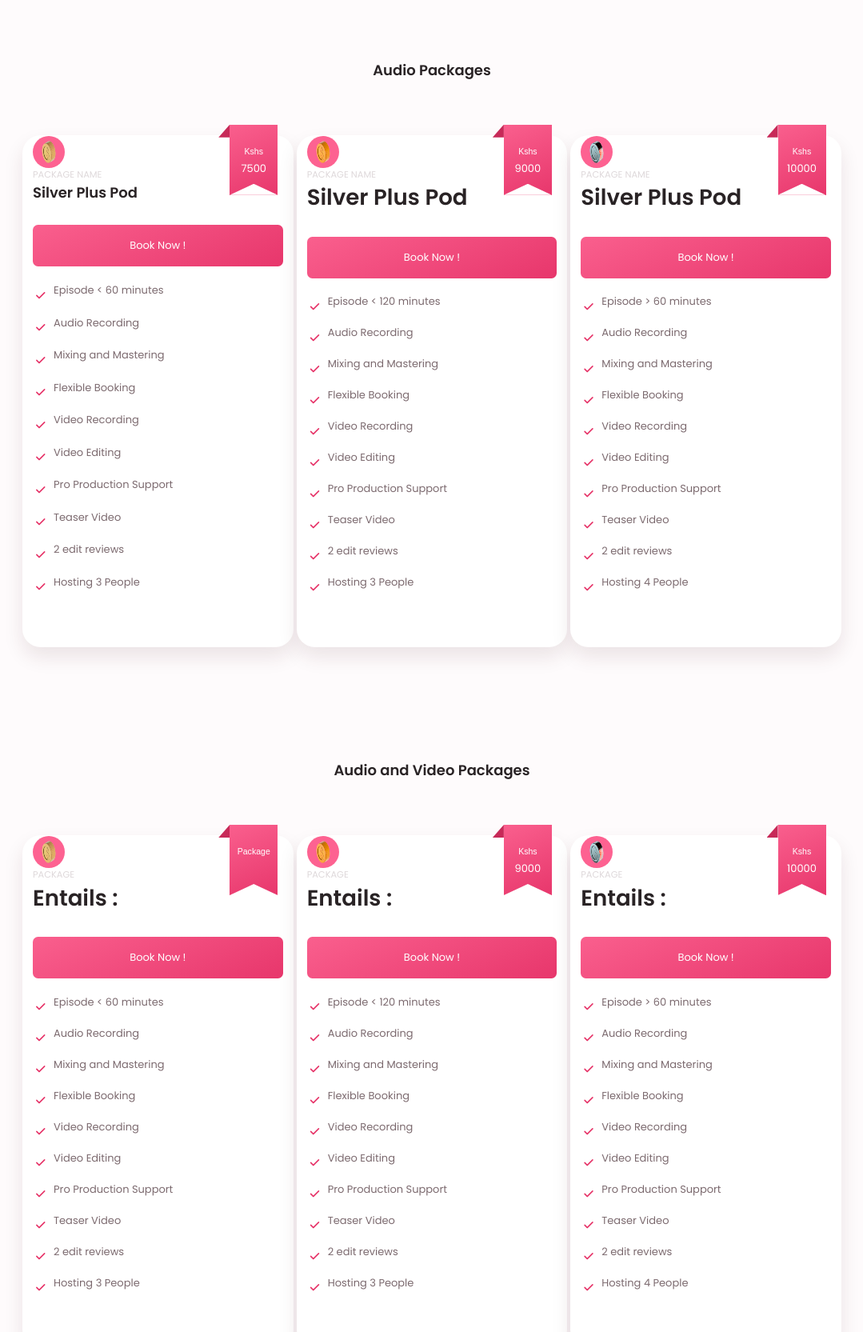
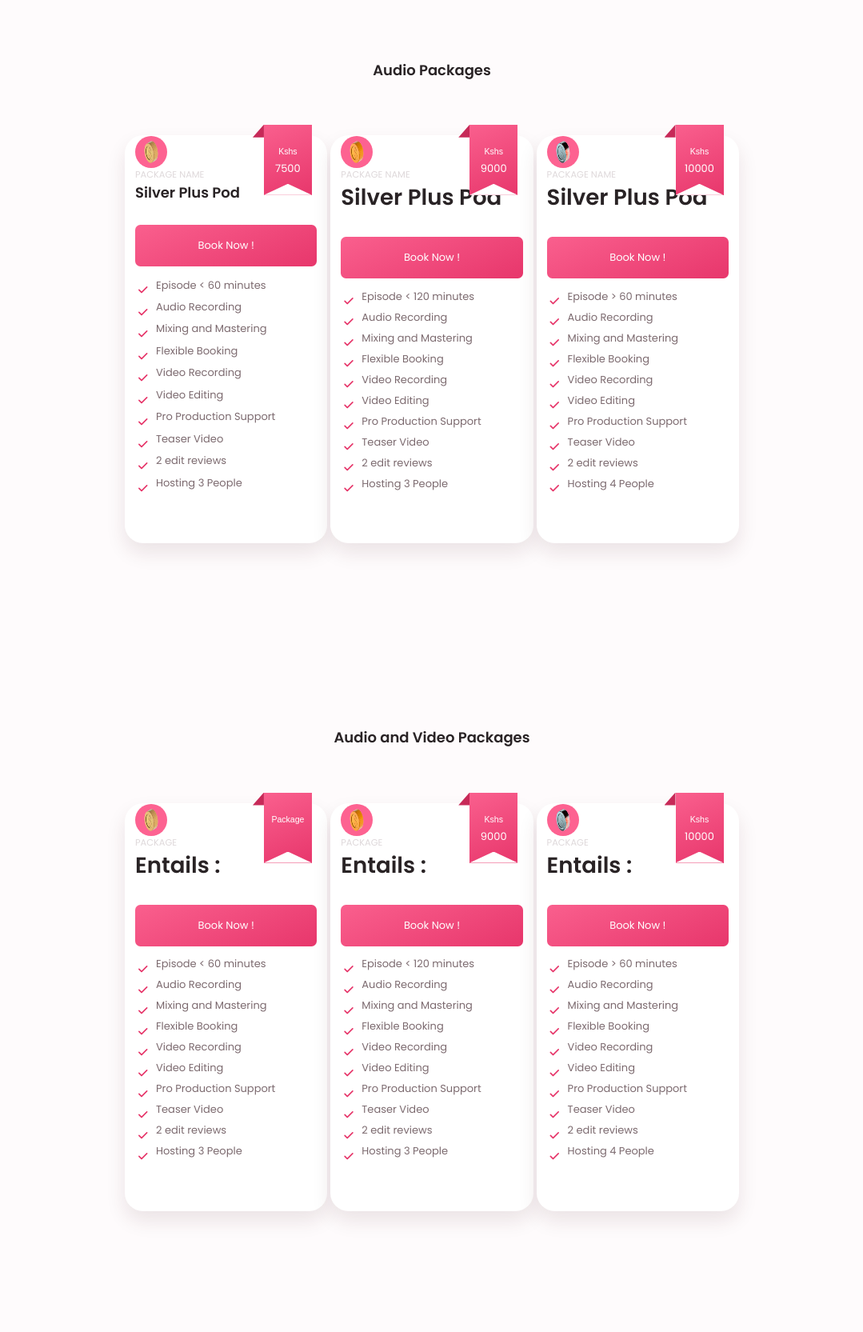
Before and after one commit to KevinMactoo/blueberry, a PHP site: page / in a window 1280 px wide. Shown: the part 1881-3546 px from the top of the page at 80% size, without its empty margins (100-1179 px from the left). Run offline with PHP 8.4, Linux system fonts and the light colour scheme; some libraries are stand-ins or nearby versions.

Commit message:
fe - change line spacig on pricing container

```diff
--- a/assets/css/styles.css
+++ b/assets/css/styles.css
@@ -920,8 +920,8 @@ img
 /*==================== PRICE CARD====================*/
 .card__container {
     width: 100%;
-    padding: 5% 10% 3% 10%;
-    gap:0.1rem 0.3rem;
+    padding: 5% 20% 10% 20%;
+    gap:1.1rem .3rem;
   }
 .plan__buttons
 {
@@ -1035,6 +1035,7 @@ img
   .card__list-item {
     display: flex;
     align-items: center;
+    line-height: 1%;
   }
 
   .card__list-icon {
@@ -1043,6 +1044,8 @@ img
     margin-right: var(--mb-0-5);
   }
   .card__button {
+      text-align: center;
+      width: 100%;
     padding: 1.25rem;
     border: none;
     font-size: var(--normal-font-size);
```
